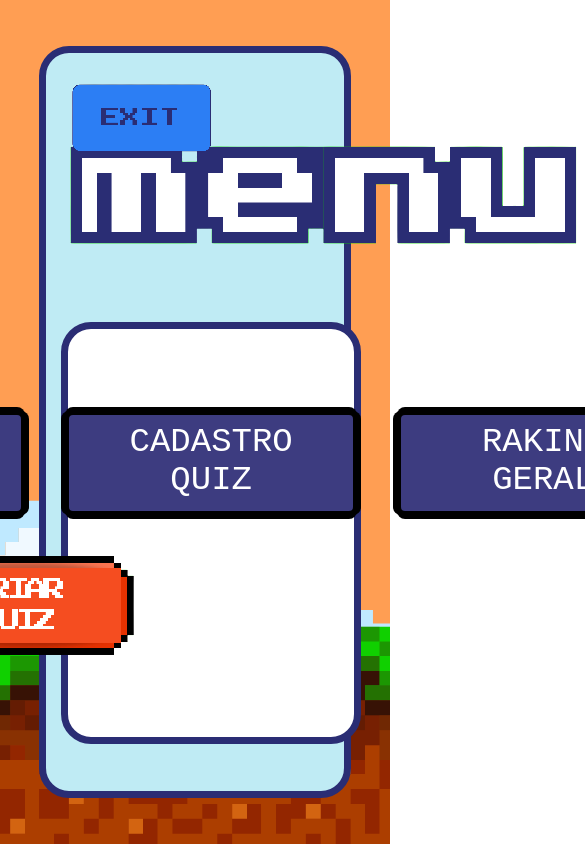
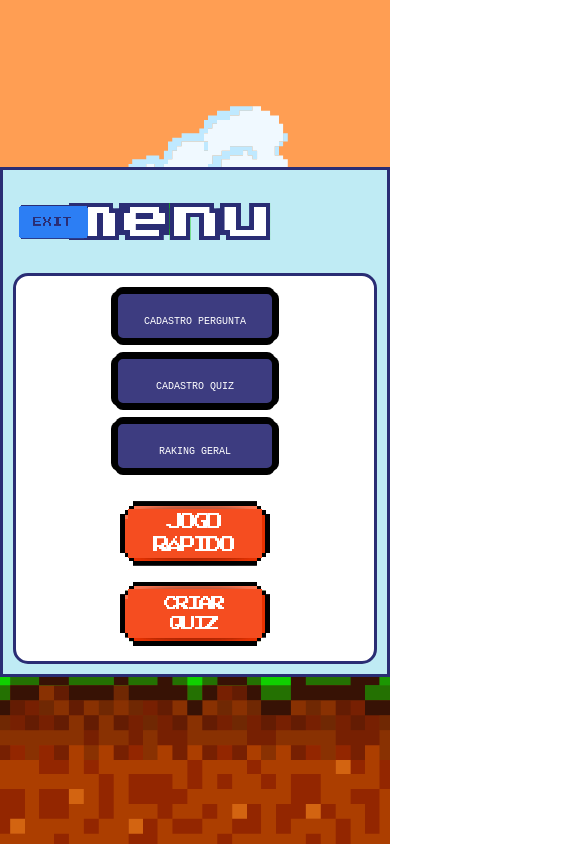
Before and after one commit to vitorbertolla/GuriQuiz, a React (Vite) app in the folder Projeto/: page /menu in a window 390 px wide. Shown: the top 844 px of the page, 585 px wide, since content can reach past the window. Built offline with nearby package versions, Linux system fonts and the light colour scheme.

Commit message:
Deixando responsivo a tela do menu

```diff
--- a/Projeto/src/Pages/Tela_Menu/Tela_Menu.module.css
+++ b/Projeto/src/Pages/Tela_Menu/Tela_Menu.module.css
@@ -1,5 +1,5 @@
 .container {
-    height: 100vh;
+    min-height: 100vh;
     width: 100%;
     display: flex;
     align-items: center;
@@ -9,13 +9,18 @@
     background-repeat: no-repeat;
     background-position: center;
     image-rendering: pixelated;
+    padding: 10px;
+    box-sizing: border-box;
 }
 
 .telaMenuBtnExit {
-    height: 80px; /* Ajuste se necessário */
+    height: clamp(40px, 8vw, 80px);
+    width: auto;
     position: absolute;
-    top: 10px;
-    left: 10px;
+    top: 50%;
+    left: clamp(5px, 1vw, 10px);
+    transform: translateY(-50%);
+    cursor: pointer;
 }
 
 img {
@@ -27,34 +32,46 @@ img:hover {
 }
 
 .telaMenuTitle {
-    height: 100px;
+    height: clamp(50px, 10vw, 100px);
+    width: auto;
+    max-width: 80%;
+    object-fit: contain;
 }
-
 
 .telaMenuMenu {
     background-color: #bfebf4;
     border: 7px solid #2a2d74;
     border-radius: 30px;
-    height: 89vh;
-    width: 80%;
-    padding: 15px;
+    min-height: 300px;
+    max-height: 89vh;
+    width: min(80%, 1400px);
+    padding: clamp(10px, 2vw, 20px);
+    overflow-y: auto;
+    display: flex;
+    flex-direction: column;
+    box-sizing: border-box;
 }
 
 .telaMenuMain {
     background-color: #ffff;
     border: 7px solid #2a2d74;
     border-radius: 30px;
-    height: 50vh;
     display: flex;
     justify-content: center;
     align-items: center;
-    padding: 30px;
-    width: 77vw;
+    padding: clamp(15px, 3vw, 30px);
+    width: 100%;
+    box-sizing: border-box;
+    flex: 1;
+}
+
+.telaMenuControls {
+    width: 100%;
 }
 
 .telaMenuControls button {
     display: flex;
-    justify-content: flex-end ;
+    justify-content: flex-end;
     align-items: center;
     flex-direction: column;
 }
@@ -63,14 +80,21 @@ img:hover {
     display: flex;
     justify-content: center;
     align-items: center;
-    gap: 40px;
+    gap: 20px;
+    width: 100%;
+    max-width: 900px;
+    margin: 0 auto;
+    flex-wrap: wrap;
 }
 
 .telaMenuHeader {
     position: relative;
     display: flex;
-    height: 30vh;
     align-items: center;
+    justify-content: center;
+    padding: clamp(10px, 2vh, 20px) 0;
+    min-height: 80px;
+    margin-bottom: clamp(10px, 2vh, 20px);
 }
 
 .telaMenuHeader h1 {
@@ -87,41 +111,47 @@ img:hover {
     transform: translateY(-50%);
 }
 
-
 .telaMenuBtnOption {
     height: 100px;
 }
 
 .telaMenuBtnPlay {
-    height: 100px;
+    height: 80px;
+    width: auto;
+    max-width: 220px;
+    object-fit: contain;
+    cursor: pointer;
 }
 
-
-.botoesJogar{
-    width: 77vw;
+.botoesJogar {
+    width: 100%;
     display: flex;
     justify-content: center;
     align-items: center;
-    gap: 40px;
-    margin-top: 40px;
+    gap: 30px;
+    margin-top: 30px;
+    max-width: 600px;
+    margin-left: auto;
+    margin-right: auto;
+    flex-wrap: wrap;
 }
 
 .pixelButton {
-  width: 224px;        /* ajuste até ficar perfeito com os da imagem */
-  height: 72px;        /* altura igual para todos */
+    width: 100%;
+    max-width: 240px;
+    min-width: 180px;
+    height: 60px;
     display: flex;
     justify-content: center;
     align-items: center;
     background: #3d3c80 !important;
-
     color: rgb(255, 255, 255);
     font-family: "Press Start 2P", monospace;
-  font-size: 34px;
-
+    font-size: 16px;
+    padding: 10px 15px;
     border: none;
     cursor: pointer;
     text-align: center;
-
     image-rendering: pixelated;
     border: 4px solid black;
     box-shadow:
@@ -129,12 +159,13 @@ img:hover {
         0px -4px 0px #000,
         4px 0px 0px #000,
         -4px 0px 0px #000;
-
     border-radius: 8px;
     transition: 0.1s;
+    box-sizing: border-box;
+    line-height: 1.3;
+    white-space: nowrap;
 }
 
-/* efeito ao clicar */
 .pixelButton:active {
     transform: translateY(3px);
     box-shadow:
@@ -143,11 +174,166 @@ img:hover {
         2px 0px 0px #000,
         -2px 0px 0px #000;
 }
+
 .link {
     text-decoration: none !important;
 }
+
 .link:visited,
 .link:active,
 .link:focus {
     text-decoration: none !important;
 }
+
+/* MEDIA QUERIES PARA RESPONSIVIDADE */
+
+/* Desktop grande */
+@media (min-width: 1400px) {
+    .telaMenuMenu {
+        width: 70%;
+    }
+}
+
+/* Tablets e telas médias (landscape) */
+@media (max-width: 1200px) {
+    .telaMenuMenu {
+        width: 85%;
+    }
+}
+
+/* Tablets (portrait) */
+@media (max-width: 992px) {
+    .telaMenuMenu {
+        width: 90%;
+        border-width: 6px;
+    }
+
+    .telaMenuMain {
+        border-width: 6px;
+    }
+
+    .telaMenuOptions {
+        grid-template-columns: repeat(auto-fit, minmax(min(160px, 100%), 1fr));
+    }
+}
+
+/* Smartphones (landscape) */
+@media (max-width: 768px) {
+    .container {
+        padding: 5px;
+    }
+
+    .telaMenuMenu {
+        width: 95%;
+        border-width: 5px;
+        border-radius: 20px;
+    }
+
+    .telaMenuMain {
+        border-width: 5px;
+        border-radius: 20px;
+    }
+
+    .telaMenuOptions {
+        flex-direction: column;
+        gap: 15px;
+    }
+
+    .botoesJogar {
+        flex-direction: column;
+        gap: 15px;
+    }
+
+    .pixelButton {
+        max-width: 100%;
+        font-size: 14px;
+        height: 55px;
+    }
+
+    .telaMenuBtnPlay {
+        height: 70px;
+        max-width: 200px;
+    }
+}
+
+/* Smartphones (portrait) */
+@media (max-width: 576px) {
+    .container {
+        padding: 0;
+    }
+
+    .telaMenuMenu {
+        width: 100%;
+        border-radius: 0;
+        border-width: 4px;
+        max-height: 100vh;
+    }
+
+    .telaMenuMain {
+        border-width: 4px;
+        border-radius: 15px;
+    }
+
+    .telaMenuHeader {
+        margin-bottom: 10px;
+    }
+
+    .pixelButton {
+        font-size: 12px;
+        height: 50px;
+        min-width: 160px;
+    }
+
+    .telaMenuBtnPlay {
+        height: 65px;
+    }
+}
+
+/* Telas muito pequenas */
+@media (max-width: 400px) {
+    .telaMenuMenu {
+        border-width: 3px;
+    }
+
+    .telaMenuMain {
+        border-width: 3px;
+    }
+
+    .pixelButton {
+        border-width: 3px;
+        font-size: clamp(10px, 2.5vw, 14px);
+    }
+}
+
+/* Orientação landscape em dispositivos pequenos */
+@media (max-height: 600px) and (orientation: landscape) {
+    .telaMenuMenu {
+        max-height: 95vh;
+    }
+
+    .telaMenuHeader {
+        padding: 5px 0;
+        min-height: 60px;
+    }
+
+    .telaMenuOptions {
+        gap: 10px;
+    }
+
+    .botoesJogar {
+        margin-top: 15px;
+        gap: 10px;
+    }
+}
+
+/* Touch devices - aumenta área clicável */
+@media (hover: none) and (pointer: coarse) {
+    .pixelButton {
+        min-height: 56px;
+        padding: 12px 18px;
+    }
+
+    img {
+        touch-action: manipulation;
+    }
+}
```
Lines whose indentation alone changed are shown as unchanged.
